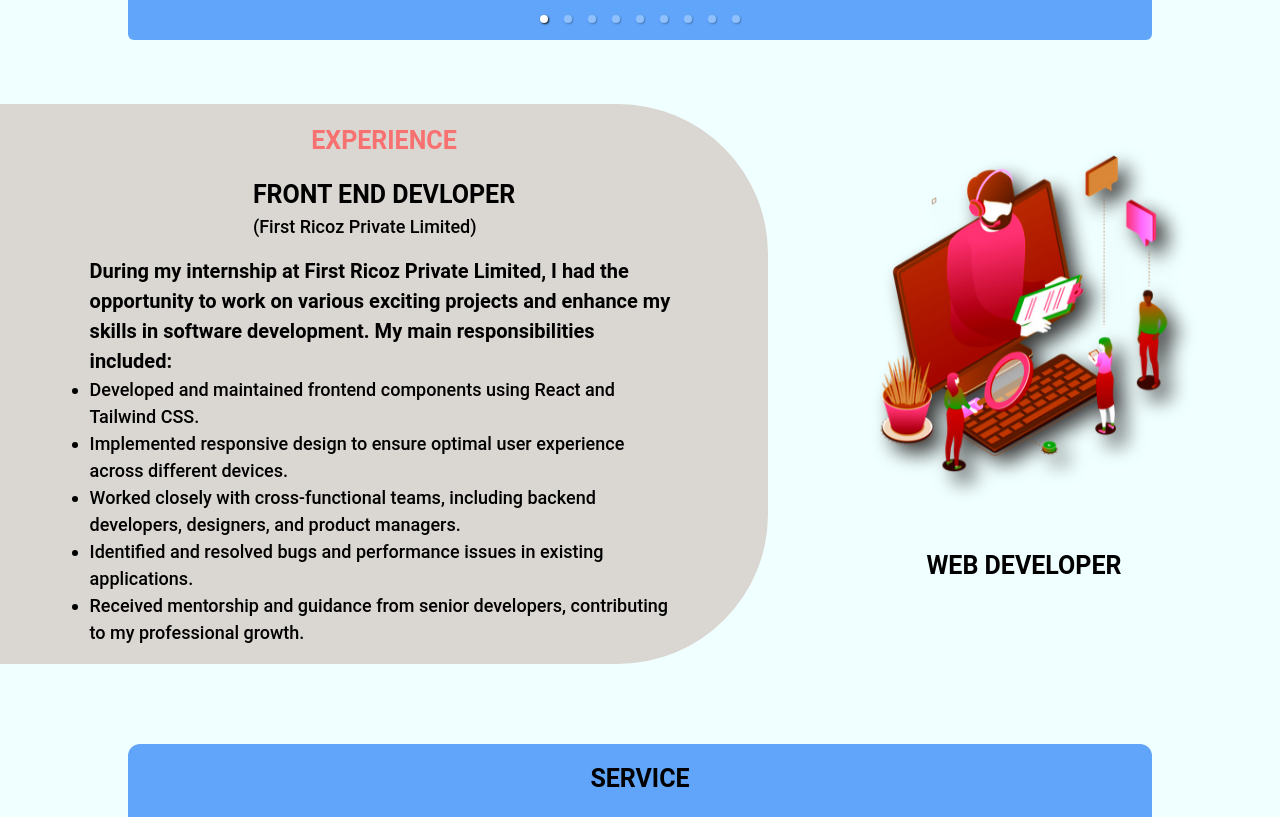
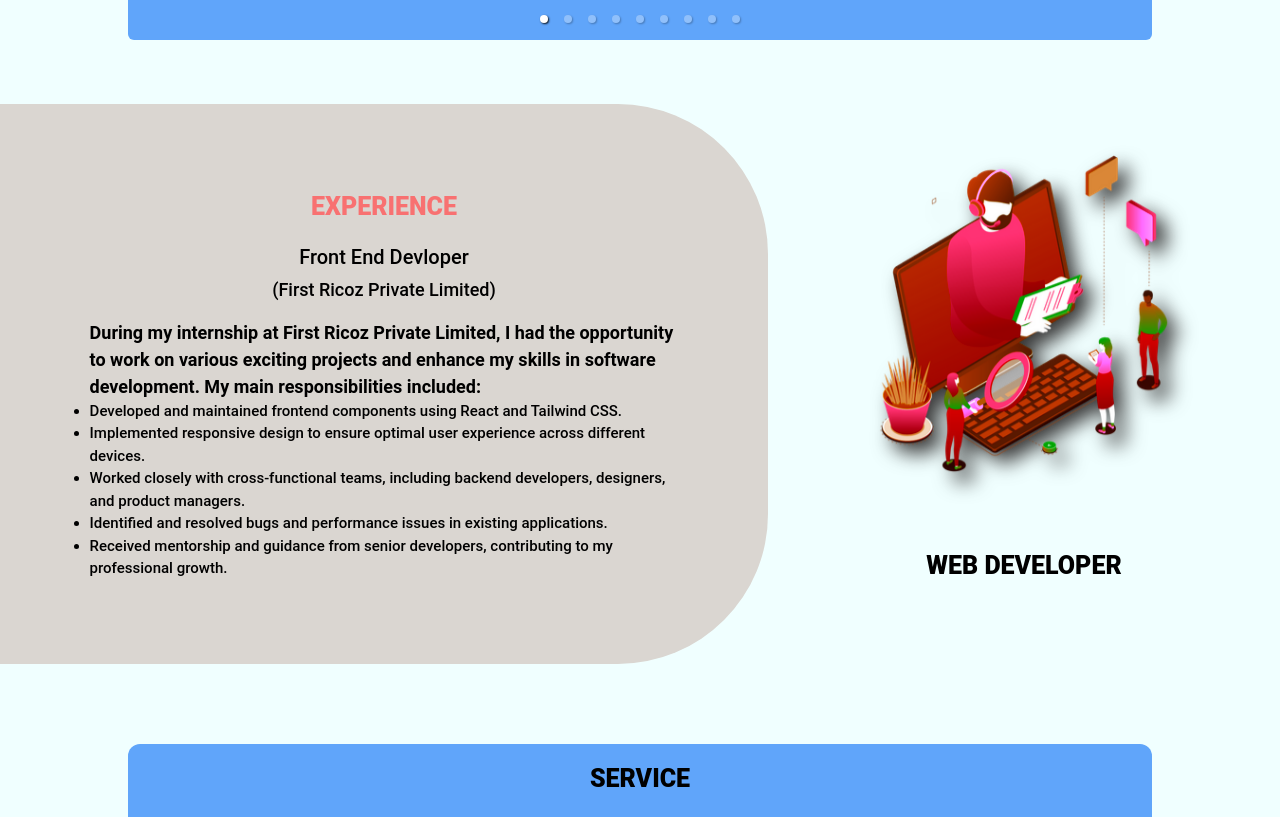
Before and after one commit to afzal-2004/personalPortfoliyo, a React (Vite) app: page / in a window 1280 px wide. Shown: the part 1980-2797 px from the top of the page. Built offline with nearby package versions, Linux system fonts and the light colour scheme.

Commit message:
Resolve Production Issue

```diff
--- a/src/Components/Components.css
+++ b/src/Components/Components.css
@@ -5,5 +5,5 @@
 .MobileItems {
 
 
-    @apply bg-slate-500 min-h-[90vh] w-full text-[30px] flex flex-col justify-between items-center absolute z-40 top-0;
+    @apply bg-slate-500 min-h-[70vh] w-full text-[18px] flex flex-col justify-between items-center absolute z-40 top-0;
 }
--- a/src/Pages/Contact/Conatct.jsx
+++ b/src/Pages/Contact/Conatct.jsx
@@ -41,7 +41,7 @@ export const Conatct = () => {
         <h1>Contact me </h1>
         <form
           action=""
-          className="gap-3 xl-[45%]  w-[80%] md:w-[70%] p-2"
+          className="gap-3 xl-[45%]  w-[90%] md:w-[70%] p-2"
           onSubmit={HandelSumbit}
         >
           <div className="mt-[20px] flex flex-col ">
--- a/src/Pages/Experience/Experiences.jsx
+++ b/src/Pages/Experience/Experiences.jsx
@@ -8,13 +8,13 @@ export const Experiences = () => {
     >
       <section className="Experience  gap-4">
         <h1 className="text-red-400"> Experience</h1>
-        <div className=" gap-1">
-          <h1>Front End Devloper </h1>
+        <div className=" gap-1 flex flex-col  items-center">
+          <h4>Front End Devloper </h4>
           <p>(First Ricoz Private Limited)</p>
         </div>
 
         <div className=" w-[80%]">
-          <h4 className="  font-semibold text-[20px]">
+          <h4 className="  font-semibold text-[18px]">
             During my internship at First Ricoz Private Limited, I had the
             opportunity to work on various exciting projects and enhance my
             skills in software development. My main responsibilities included:
--- a/src/Pages/Home/Home.jsx
+++ b/src/Pages/Home/Home.jsx
@@ -107,7 +107,7 @@ export const Home = () => {
               </div>
             ))}
           </div>
-          <div className="  w-[70%] xl:w-[30%]  flex justify-between mt-[5%]">
+          <div className="  w-[90%] sm:w-[70%] xl:w-[30%]  flex justify-between mt-[5%]">
             <a href="#Projects">
               <button className="projectbtn ">
                 {" "}
--- a/src/Pages/Home/home.css
+++ b/src/Pages/Home/home.css
@@ -4,7 +4,7 @@
 
 
 .homeImage {
-    @apply xl:w-[600px] xl:h-[600px] h-[350px] w-[350px] object-fill rounded-full float-end;
+    @apply xl:w-[600px] xl:h-[600px] h-[300px] w-[300px] object-fill rounded-full float-end;
     filter: drop-shadow(10px 10px 10px rgba(55, 55, 55, 1)) hue-rotate(150deg);
 
 }
--- a/src/index.css
+++ b/src/index.css
@@ -32,8 +32,8 @@ h3 {
 }
 
 h1 {
-    @apply text-[18px] sm:text-[25px];
-    font-weight: 600;
+    @apply text-[20px] sm:text-[25px];
+    font-weight: 800;
     word-wrap: 2px;
 }
 
@@ -60,3 +60,7 @@ label {
 p {
     @apply sm:text-[18px] text-[13px]
 }
+
+li {
+    font-size: 15px;
+}
```
